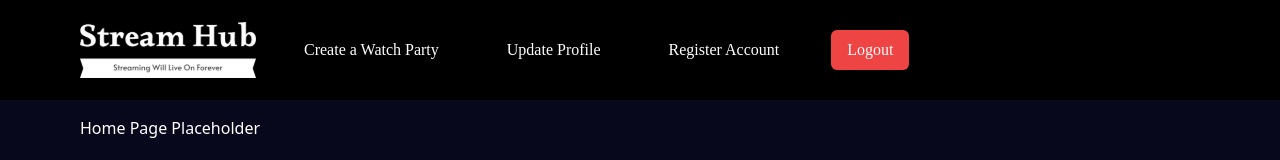
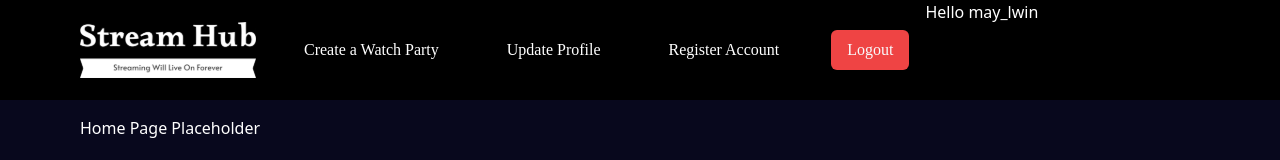
Before and after one commit to MaxChanSZ/streamhub-frontend, a React (Vite) app in the folder frontend-streamhub-main/: page / in a window 1280 px wide. Both pictures are taken after a click on the button "Login". Shown: the top 160 px of the page. Built offline with nearby package versions, Linux system fonts and the light colour scheme; a web font is replaced by a local one.

Commit message:
Persist user data to session

```diff
--- a/frontend-streamhub-main/src/components/Navbar.tsx
+++ b/frontend-streamhub-main/src/components/Navbar.tsx
@@ -16,7 +16,13 @@ import { useAppContext } from "@/contexts/AppContext";
 
 const Navbar = () => {
   const buttonTextFormat = "text-base mx-4";
-  const { setLogin } = useAppContext();
+  const { setLogin, user, setUser } = useAppContext();
+
+  const handleLogout = () => {
+    // TODO: add request to backend
+    setUser(null);
+    setLogin(false);
+  };
 
   return (
     <div className="h-[12.5vh] bg-black flex">
@@ -47,13 +53,14 @@ const Navbar = () => {
             <Button
               variant="destructive"
               className={buttonTextFormat}
-              onClick={() => setLogin(false)}
+              onClick={handleLogout}
             >
               Logout
             </Button>
           </NavigationMenuItem>
         </NavigationMenuList>
       </NavigationMenu>
+      <p className="text-white">Hello {user?.username}</p>
     </div>
   );
 };
--- a/frontend-streamhub-main/src/contexts/AppContext.tsx
+++ b/frontend-streamhub-main/src/contexts/AppContext.tsx
@@ -6,10 +6,18 @@ type ToastMessage = {
   type: "SUCCESS" | "ERROR";
 };
 
+type User = {
+  id: number;
+  username: string;
+  email: string;
+};
+
 type AppContext = {
   showToast: (toastMessage: ToastMessage) => void;
   login: boolean;
   setLogin: React.Dispatch<React.SetStateAction<boolean>>;
+  user: User | null;
+  setUser: React.Dispatch<React.SetStateAction<User | null>>;
 };
 
 const AppContext = React.createContext<AppContext | undefined>(undefined);
@@ -21,6 +29,7 @@ export const AppContextProvider = ({
 }) => {
   const [toast, setToast] = useState<ToastMessage | undefined>(undefined);
   const [login, setLogin] = useState(false);
+  const [user, setUser] = useState<User | null>(null);
 
   return (
     <AppContext.Provider
@@ -30,6 +39,8 @@ export const AppContextProvider = ({
         },
         login,
         setLogin,
+        user,
+        setUser,
       }}
     >
       {toast && (
--- a/frontend-streamhub-main/src/pages/LandingPage.tsx
+++ b/frontend-streamhub-main/src/pages/LandingPage.tsx
@@ -9,11 +9,23 @@ interface LandingPageProps {
 }
 
 const LandingPage: React.FC<LandingPageProps> = () => {
-  const { setLogin } = useAppContext();
+  const { setLogin, setUser } = useAppContext();
 
   const div =
     "bg-[#08081d] h-screen w-screen flex flex-col items-center justify-center";
   const buttonTextFormat = "text-base mx-2 px-4 py-1 font-alatsi";
+
+  const handleLogin = () => {
+    // Simulate login process
+    const userData = {
+      id: 12345,
+      username: "may_lwin",
+      email: "john_doe@example.com",
+    };
+    // TODO: add request to backend
+    setUser(userData);
+    setLogin(true);
+  };
 
   return (
     <div className={div}>
@@ -21,7 +33,7 @@ const LandingPage: React.FC<LandingPageProps> = () => {
       <div className="text-white">
         <div className="py-4">
           <Button
-            onClick={() => setLogin(true)}
+            onClick={handleLogin}
             variant="ghost"
             className={buttonTextFormat}
           >
```
